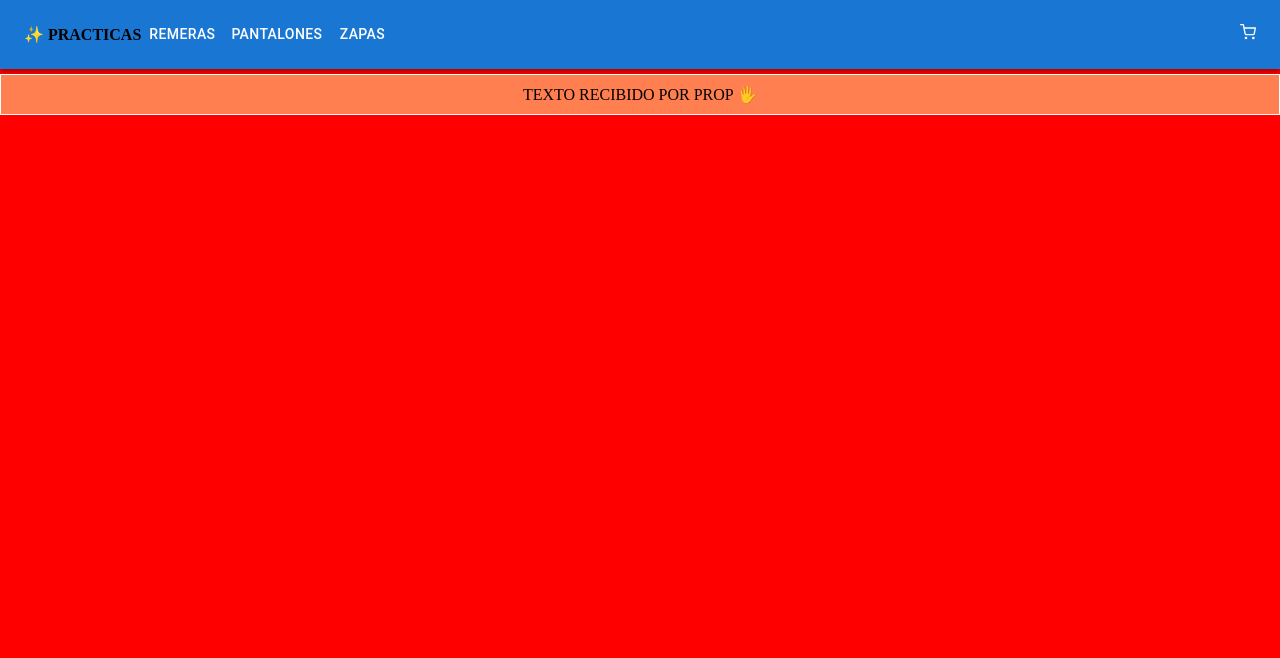
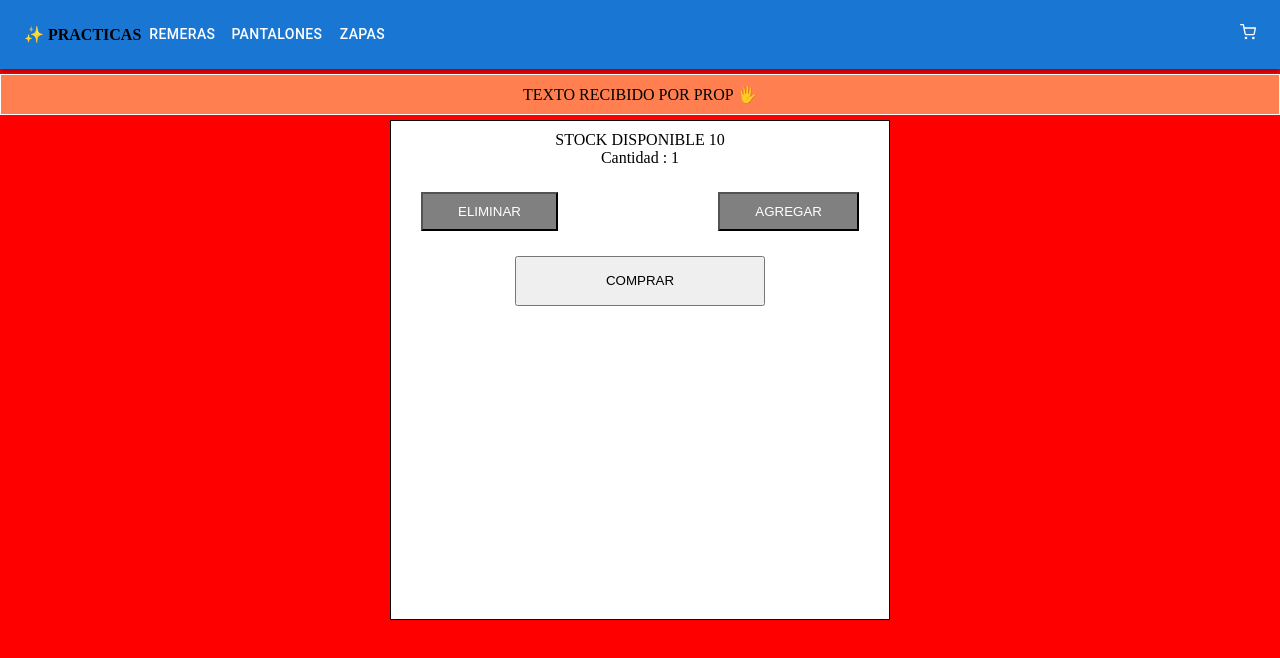
Before and after one commit to SmaelNicolas/ReactJs--Comision--34720, a React (Create React App) app: page / in a window 1280 px wide. Shown: the top 658 px of the page. Built offline with nearby package versions, Linux system fonts and the light colour scheme.

Commit message:
ITEM COUNT COMPONENT

```diff
--- a/src/App.js
+++ b/src/App.js
@@ -1,12 +1,38 @@
+import { useState } from "react";
 import "./app.css";
+import { ItemCount } from "./Components/ItemCount/ItemCount";
 import { ItemListContainer } from "./Components/ItemListContainer/ItemListContainer";
 import { NavbarMUI } from "./Components/Navbar/NavbarMUI";
 
 function App() {
+	// ESTADO PARA MANEJAR EL VALOR EN EL CUAL COMIENZA LA CANTIDAD Y PUEDE IR AUMENTANDO HASTA EL STOCK o DISMINUIR HASTA 1
+	const [initial, setInitial] = useState(1);
+
+	// ESTADO PARA MANEJAR EL STOCK.
+	const [stock, setStock] = useState(10);
+
+	//FUNCION PARA MANEJAR CUANDO SE AGREGAR UNO A LA CANTIDAD INICIAL
+	const onAdd = () => {
+		initial < stock && setInitial(initial + 1);
+	};
+
+	//FUNCION PARA MANEJAR CUANDO SE ELIMINA UNO A LA CANTIDAD INICIAL
+	const onRemove = () => {
+		initial > 1 && setInitial(initial - 1);
+	};
+
 	return (
 		<div className='app--container'>
 			<NavbarMUI />
 			<ItemListContainer greeting={"TEXTO RECIBIDO POR PROP 🖐"} />
+
+			{/* IMPORTAMOS EL COMPONENTE Y LE PASAMOS LOS ESTADOS Y LAS FUNCIONES */}
+			<ItemCount
+				stock={stock}
+				initial={initial}
+				onAdd={onAdd}
+				onRemove={onRemove}
+			/>
 		</div>
 	);
 }
--- /dev/null
+++ b/src/Components/ItemCount/ItemCount.jsx
@@ -0,0 +1,30 @@
+import React from "react";
+import "./itemCount.css";
+
+// RECIBIMOS LAS PROPS , ya desestructuradas
+export const ItemCount = ({ stock, initial, onAdd, onRemove }) => {
+	const handleClick = () => {
+		alert(`Compraste ${initial} productos`);
+	};
+
+	return (
+		<div className='itemCount--container'>
+			<div>STOCK DISPONIBLE {stock}</div>
+			<div>Cantidad : {initial}</div>
+			<div className='itemCount--buttons--container'>
+				<button
+					className='itemCount--buttons--button'
+					onClick={onRemove}
+				>
+					Eliminar
+				</button>
+				<button className='itemCount--buttons--button' onClick={onAdd}>
+					Agregar
+				</button>
+			</div>
+			<button className='itemCount--buttonBuy' onClick={handleClick}>
+				COMPRAR
+			</button>
+		</div>
+	);
+};
--- /dev/null
+++ b/src/Components/ItemCount/itemCount.css
@@ -0,0 +1,42 @@
+.itemCount--container {
+	width: 500px;
+	height: 500px;
+	border: 1px solid black;
+	background-color: white;
+	display: flex;
+	flex-direction: column;
+	justify-content: flex-start;
+	align-items: center;
+	padding: 10px;
+}
+
+.itemCount--buttons--container {
+	width: 100%;
+	padding: 20px;
+	margin: 5px 0px;
+	display: flex;
+	flex-direction: row;
+	justify-content: space-between;
+}
+
+.itemCount--buttons--button {
+	padding: 10px 35px;
+	background-color: grey;
+	color: white;
+	text-transform: uppercase;
+}
+
+.itemCount--buttons--button:hover {
+	background-color: rgb(71, 68, 68);
+	cursor: pointer;
+}
+
+.itemCount--buttonBuy {
+	width: 250px;
+	height: 50px;
+	cursor: pointer;
+}
+
+.itemCount--buttonBuy:hover {
+	background-color: yellow;
+}
```
